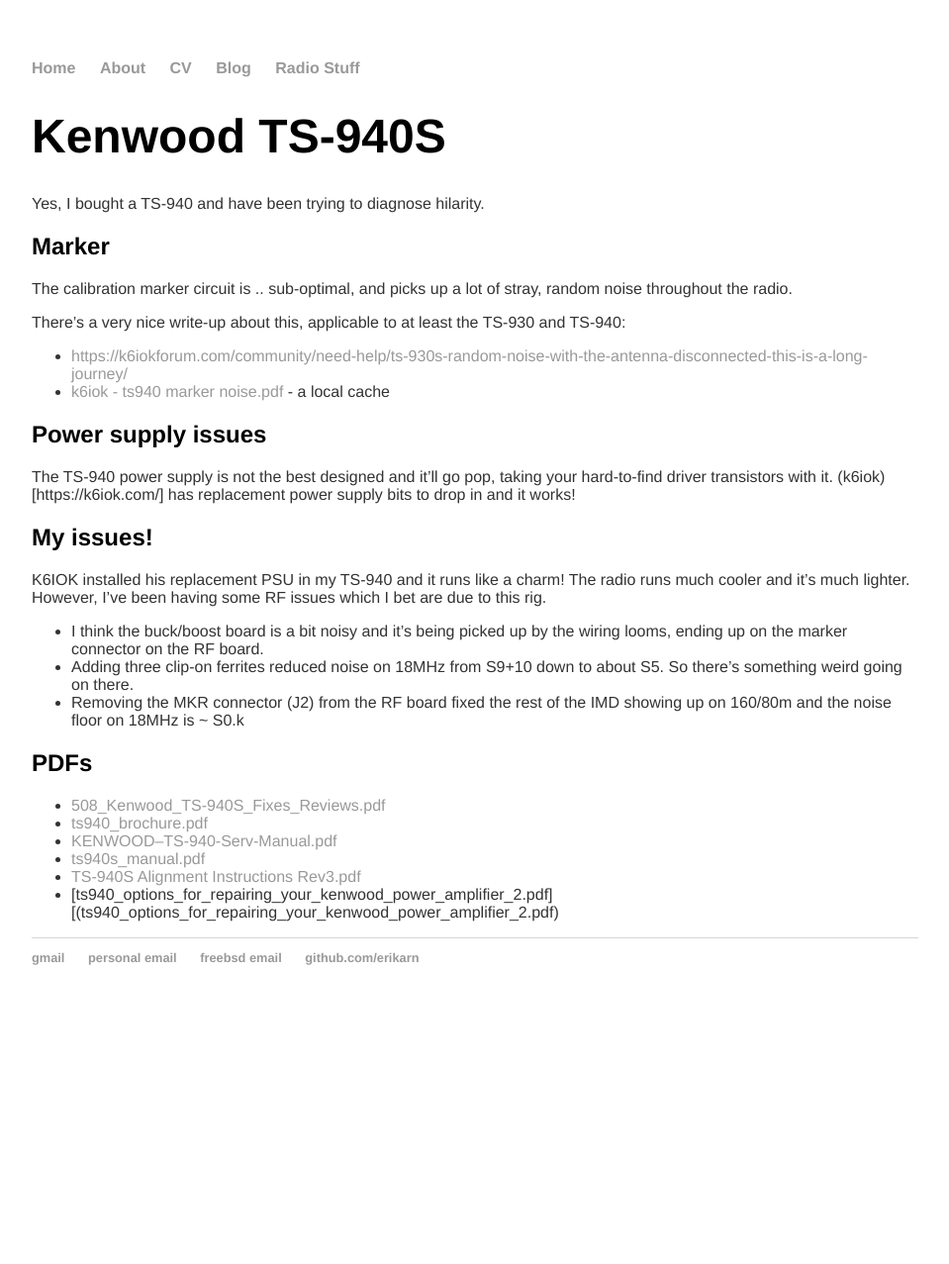
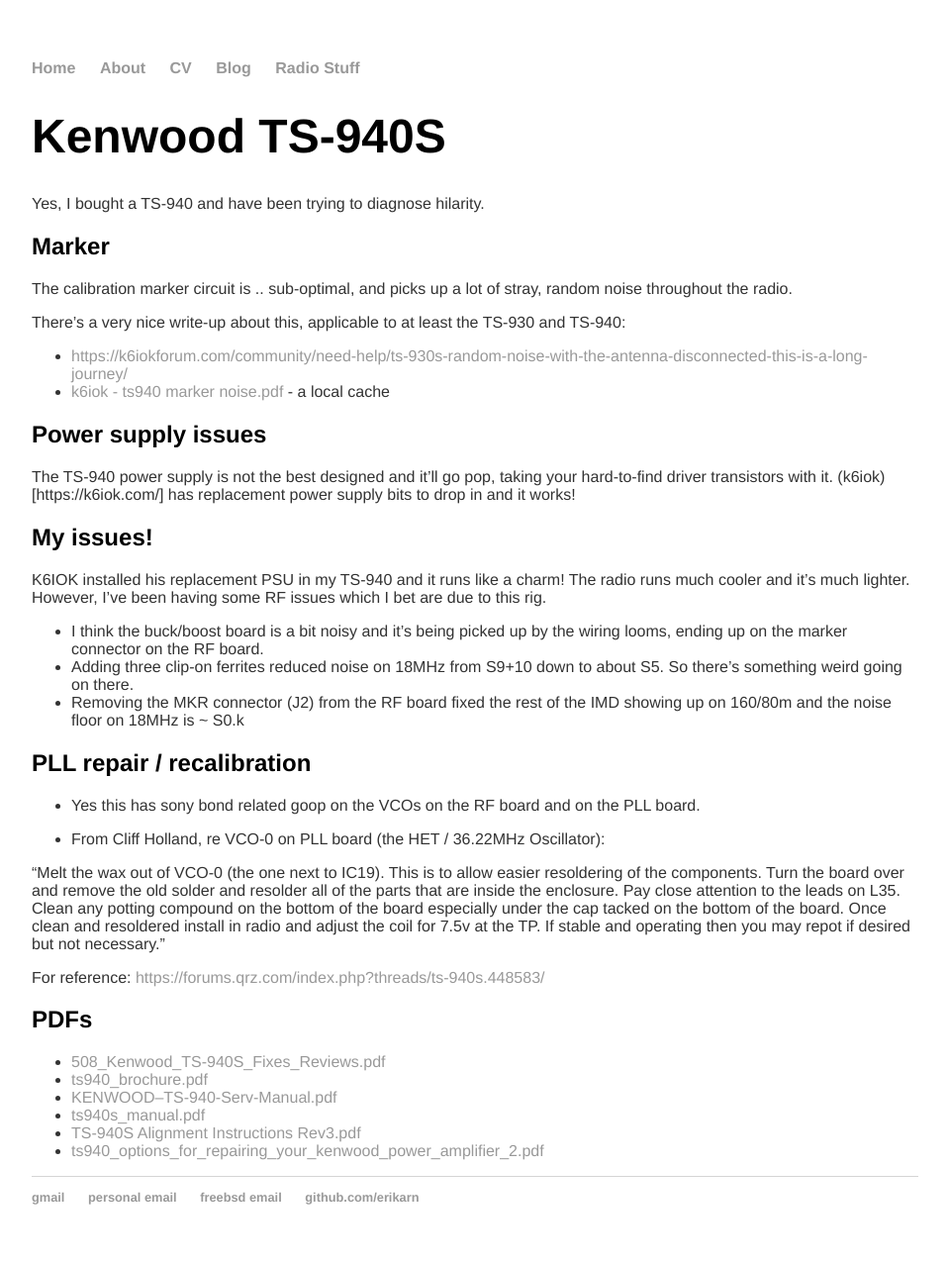
Before and after one commit to erikarn/erikarn.github.io, a Jekyll site: the page built from kenwood/TS-940/notes.md, in a window 1280 px wide. Shown: the whole page at 99% size, without its empty margins (160-1119 px from the left). Built offline with Jekyll 4.4.1, drawn with Linux system fonts in a browser that asks for light colours; before the commit the page ends 1035 px from its top, so only the background shows below that.

Commit message:
Ah, notes for PLL board calib

```diff
--- a/kenwood/TS-940/notes.md
+++ b/kenwood/TS-940/notes.md
@@ -37,6 +37,24 @@
  * Removing the MKR connector (J2) from the RF board fixed the rest of
    the IMD showing up on 160/80m and the noise floor on 18MHz is ~ S0.k
 
+## PLL repair / recalibration
+
+ * Yes this has sony bond related goop on the VCOs on the RF board and
+   on the PLL board.
+
+ * From Cliff Holland, re VCO-0 on PLL board (the HET / 36.22MHz Oscillator):
+
+ "Melt the wax out of VCO-0 (the one next to IC19). This is to allow easier
+  resoldering of the components. Turn the board over and remove the old
+  solder and resolder all of the parts that are inside the enclosure.
+  Pay close attention to the leads on L35. Clean any potting compound on the
+  bottom of the board especially under the cap tacked on the bottom of the
+  board. Once clean and resoldered install in radio and adjust the coil for
+  7.5v at the TP. If stable and operating then you may repot if desired
+  but not necessary."
+
+  For reference: [https://forums.qrz.com/index.php?threads/ts-940s.448583/](https://forums.qrz.com/index.php?threads/ts-940s.448583/)
+
 ## PDFs
 
  * [508_Kenwood_TS-940S_Fixes_Reviews.pdf](508_Kenwood_TS-940S_Fixes_Reviews.pdf)
@@ -44,4 +62,4 @@
  * [KENWOOD--TS-940-Serv-Manual.pdf](KENWOOD--TS-940-Serv-Manual.pdf)
  * [ts940s_manual.pdf](ts940s_manual.pdf)
  * [TS-940S Alignment Instructions Rev3.pdf](TS-940S Alignment Instructions Rev3.pdf)
- * [ts940_options_for_repairing_your_kenwood_power_amplifier_2.pdf][(ts940_options_for_repairing_your_kenwood_power_amplifier_2.pdf)
+ * [ts940_options_for_repairing_your_kenwood_power_amplifier_2.pdf](ts940_options_for_repairing_your_kenwood_power_amplifier_2.pdf)
```
